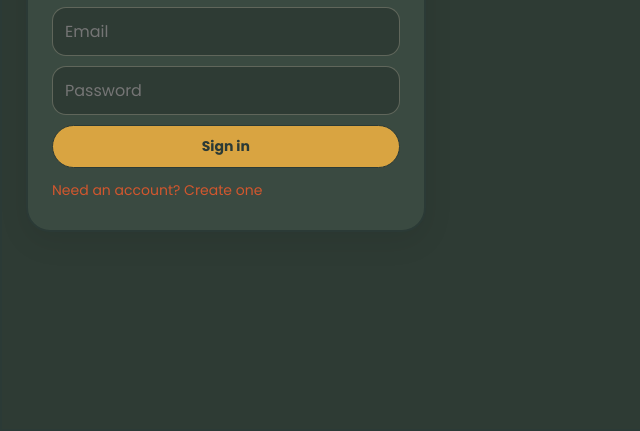
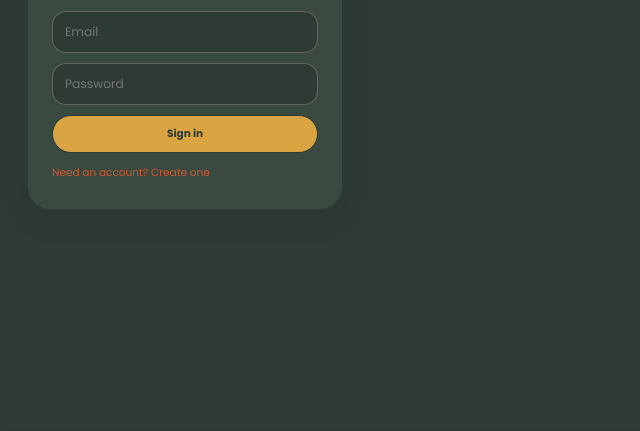
Before and after one commit to erna-h33/colmeia, a plain HTML site: page index.html in a window 1280 px wide. Shown: the part 369-800 px from the top of the page, without its empty margins (0-640 px from the left). Drawn offline with nearby package versions, Linux system fonts and the light colour scheme.

Commit message:
changed font size

```diff
--- a/styles.css
+++ b/styles.css
@@ -5,8 +5,8 @@
 }
 
 :root {
-  --font-size-small: 0.875rem;
-  --font-size-medium: 1rem;
+  --font-size-small: 0.75rem;
+  --font-size-medium: 0.875rem;
   --font-size-large: 1.5rem;
   --ink: #2b3a36;
   --ink-soft: #3a4c46;
```
